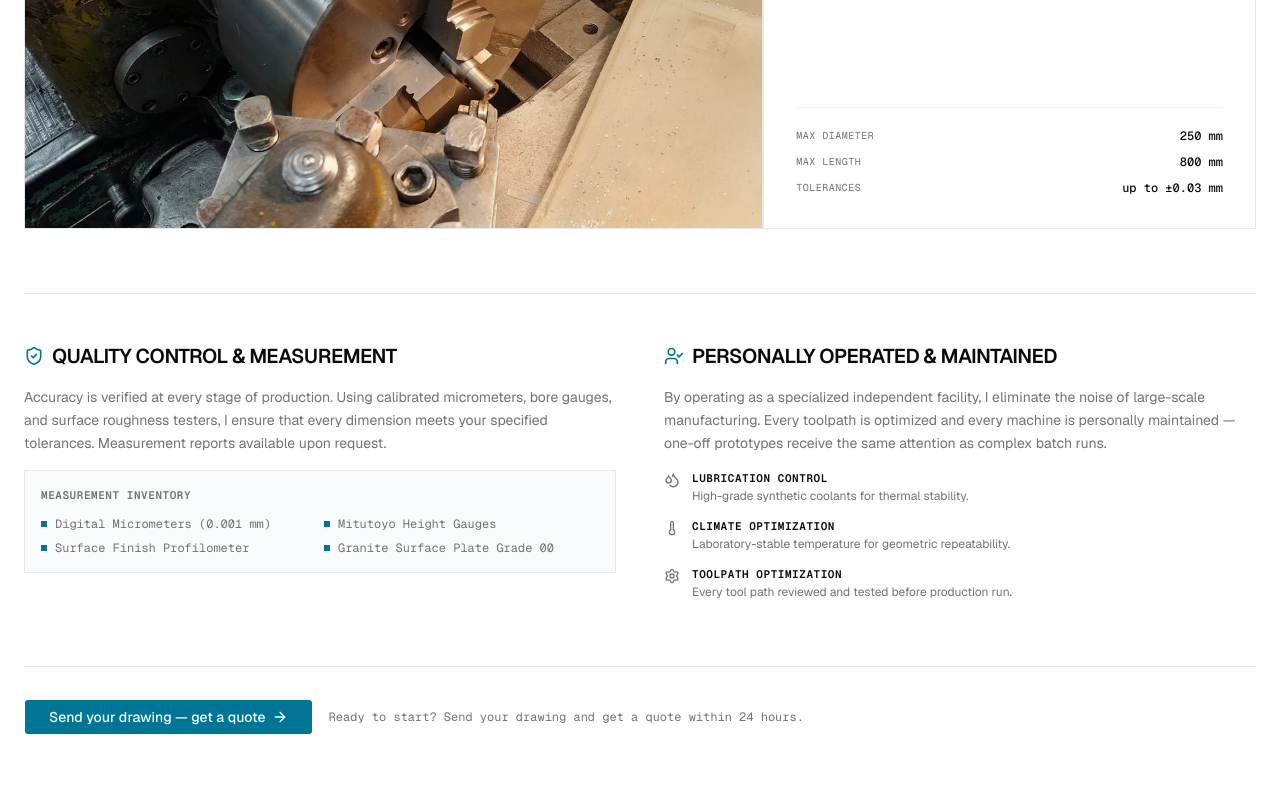
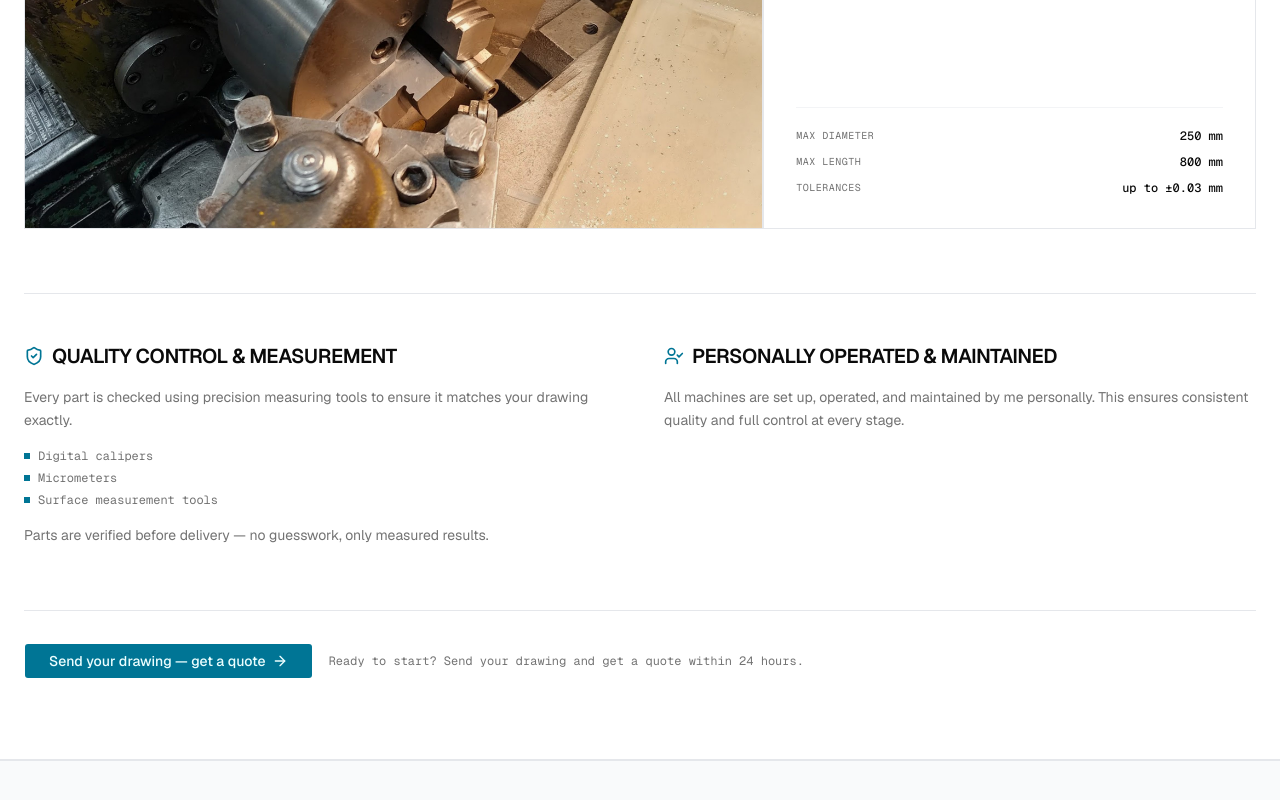
Before and after one commit to pavel-bolhovitin/viktorcnc-web, a Next.js app: page / in a window 1280 px wide. Shown: the part 3669-4469 px from the top of the page. Built offline with nearby package versions, Linux system fonts and the light colour scheme.

Commit message:
update texts

```diff
--- a/src/components/sections/ProductionFacilitySection.tsx
+++ b/src/components/sections/ProductionFacilitySection.tsx
@@ -1,11 +1,8 @@
 import {
   ArrowRight,
-  Droplets,
   RefreshCw,
-  Settings,
   Settings2,
   ShieldCheck,
-  Thermometer,
   UserCheck,
   Zap,
 } from 'lucide-react';
@@ -26,7 +23,7 @@ const machines = [
     image: '/milling-center-2.jpg',
     alt: 'High-speed CNC milling center cutting aluminum parts at 24000 RPM',
     specs: [
-      { label: 'Target Materials', value: 'Aluminum & Plastics' },
+      { label: 'Target Materials', value: 'Aluminum, Steel & Plastics' },
       { label: 'Spindle Speed', value: '24,000 RPM' },
       { label: 'Configuration', value: '3-Axis High-Speed' },
     ],
@@ -65,12 +62,6 @@ const machines = [
   },
 ];
 
-const measurementTools = [
-  'Digital Micrometers (0.001 mm)',
-  'Mitutoyo Height Gauges',
-  'Surface Finish Profilometer',
-  'Granite Surface Plate Grade 00',
-];
 
 export function ProductionFacilitySection() {
   return (
@@ -159,26 +150,21 @@ export function ProductionFacilitySection() {
               </h3>
             </div>
             <p className='text-sm leading-relaxed text-muted-foreground'>
-              Accuracy is verified at every stage of production. Using
-              calibrated micrometers, bore gauges, and surface roughness
-              testers, I ensure that every dimension meets your specified
-              tolerances. Measurement reports available upon request.
+              Every part is checked using precision measuring tools to ensure
+              it matches your drawing exactly.
             </p>
-            <div className='border border-gray-200 bg-gray-50 p-4'>
-              <p className='mb-3 font-mono text-[11px] font-semibold uppercase tracking-wider text-muted-foreground'>
-                Measurement Inventory
-              </p>
-              <div className='grid grid-cols-2 gap-2'>
-                {measurementTools.map((tool) => (
-                  <div key={tool} className='flex items-center gap-2'>
-                    <span className='h-1.5 w-1.5 shrink-0 bg-primary' />
-                    <span className='font-mono text-xs text-muted-foreground'>
-                      {tool}
-                    </span>
-                  </div>
-                ))}
-              </div>
+            <div className='space-y-1.5'>
+              {['Digital calipers', 'Micrometers', 'Surface measurement tools'].map((tool) => (
+                <div key={tool} className='flex items-center gap-2'>
+                  <span className='h-1.5 w-1.5 shrink-0 bg-primary' />
+                  <span className='font-mono text-xs text-muted-foreground'>{tool}</span>
+                </div>
+              ))}
             </div>
+            <p className='text-sm leading-relaxed text-muted-foreground'>
+              Parts are verified before delivery — no guesswork, only measured
+              results.
+            </p>
           </div>
 
           {/* Personally Operated */}
@@ -190,42 +176,10 @@ export function ProductionFacilitySection() {
               </h3>
             </div>
             <p className='text-sm leading-relaxed text-muted-foreground'>
-              By operating as a specialized independent facility, I eliminate
-              the noise of large-scale manufacturing. Every toolpath is
-              optimized and every machine is personally maintained — one-off
-              prototypes receive the same attention as complex batch runs.
+              All machines are set up, operated, and maintained by me
+              personally. This ensures consistent quality and full control at
+              every stage.
             </p>
-            <div className='space-y-3'>
-              {[
-                {
-                  icon: Droplets,
-                  title: 'Lubrication Control',
-                  desc: 'High-grade synthetic coolants for thermal stability.',
-                },
-                {
-                  icon: Thermometer,
-                  title: 'Climate Optimization',
-                  desc: 'Laboratory-stable temperature for geometric repeatability.',
-                },
-                {
-                  icon: Settings,
-                  title: 'Toolpath Optimization',
-                  desc: 'Every tool path reviewed and tested before production run.',
-                },
-              ].map(({ icon: Icon, title, desc }) => (
-                <div key={title} className='flex items-start gap-3'>
-                  <Icon className='mt-0.5 h-4 w-4 shrink-0 text-muted-foreground' />
-                  <div>
-                    <p className='font-mono text-[11px] font-semibold uppercase tracking-wider text-foreground'>
-                      {title}
-                    </p>
-                    <p className='text-xs leading-relaxed text-muted-foreground'>
-                      {desc}
-                    </p>
-                  </div>
-                </div>
-              ))}
-            </div>
           </div>
         </div>
 
```
